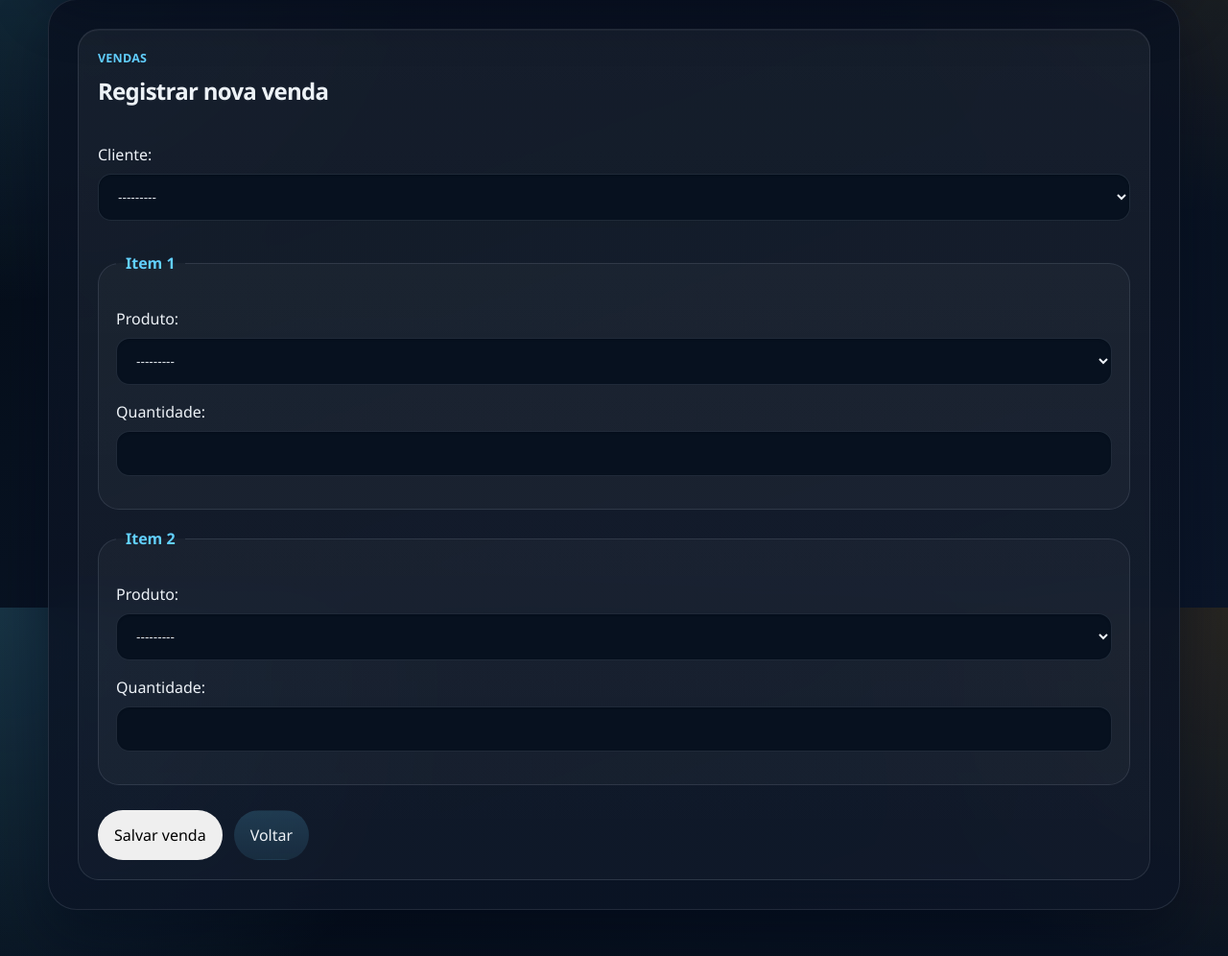
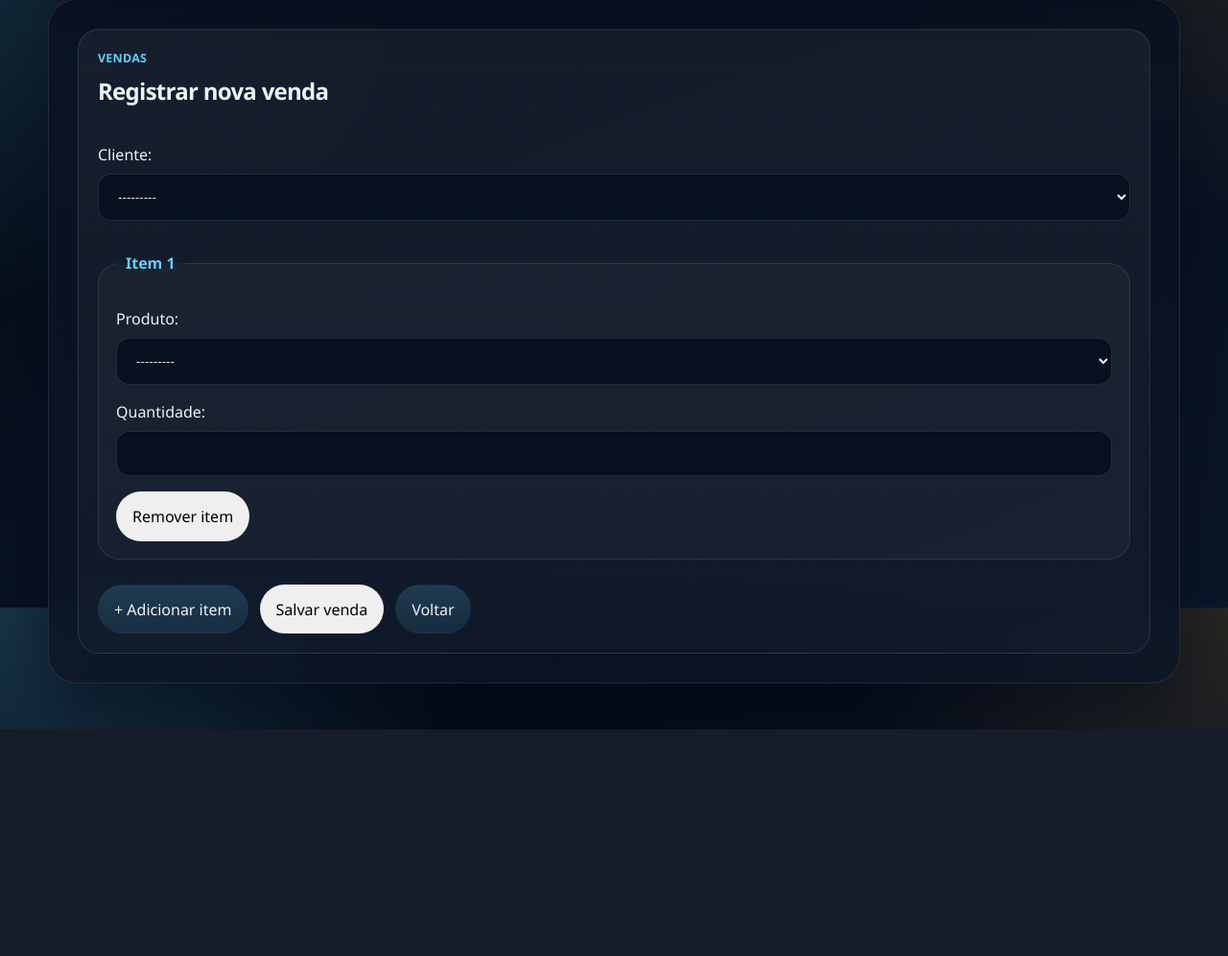
Before and after one commit to JoaoOtavio13/CRM, a Django app: page /vendas/nova/ in a window 1280 px wide. Shown: the part 167-1163 px from the top of the page at 96% size. After the commit the page ends 927 px from the top, so only its background shows below. Run offline with Django 5.2, Linux system fonts and the light colour scheme; a user stored in the database is signed in; tables that the repository leaves empty hold one stand-in row (values such as "Sample post").

Commit message:
feat: permite adicionar n itens em uma venda com formset dinâmico

```diff
--- a/vendas/forms.py
+++ b/vendas/forms.py
@@ -49,7 +49,7 @@
     Venda,
     ItemVenda,
     form=ItemVendaForm,
-    extra=2,
+    extra=1,
     can_delete=False,
 )
 
--- a/vendas/templates/vendas/registrar_venda.html
+++ b/vendas/templates/vendas/registrar_venda.html
@@ -6,22 +6,84 @@
 <div class="card">
     <p class="eyebrow">Vendas</p>
     <h2>Registrar nova venda</h2>
-    <form method="post">
+    <form method="post" id="venda-form">
         {% csrf_token %}
         {{ venda_form.as_p }}
         {{ formset.management_form }}
-        <div class="grid">
+        <div class="grid" id="itens-container">
             {% for item_form in formset %}
-                <fieldset>
+                <fieldset class="item-formset">
                     <legend>Item {{ forloop.counter }}</legend>
                     {{ item_form.as_p }}
+                    <button type="button" class="remover-item" onclick="removerItem(this)">Remover item</button>
                 </fieldset>
             {% endfor %}
         </div>
         <div class="actions">
+            <button type="button" id="adicionar-item" class="action-link">+ Adicionar item</button>
             <button type="submit">Salvar venda</button>
             <a class="action-link" href="{% url 'vendas_list' %}">Voltar</a>
         </div>
     </form>
 </div>
+
+<script>
+    const container = document.getElementById('itens-container');
+    const totalForms = document.getElementById('id_{{ formset.prefix }}-TOTAL_FORMS');
+    const addButton = document.getElementById('adicionar-item');
+
+    function atualizarIndices() {
+        const fieldsets = container.querySelectorAll('.item-formset');
+        fieldsets.forEach((fieldset, index) => {
+            fieldset.querySelector('legend').textContent = `Item ${index + 1}`;
+            fieldset.querySelectorAll('input, select, textarea').forEach(input => {
+                const name = input.name;
+                if (name) {
+                    const newName = name.replace(/-\d+-/, `-${index}-`);
+                    input.name = newName;
+                    input.id = `id_${newName}`;
+                }
+            });
+            fieldset.querySelectorAll('label').forEach(label => {
+                const forAttr = label.getAttribute('for');
+                if (forAttr) {
+                    label.setAttribute('for', forAttr.replace(/-\d+-/, `-${index}-`));
+                }
+            });
+        });
+        totalForms.value = fieldsets.length;
+    }
+
+    function adicionarItem() {
+        const total = parseInt(totalForms.value);
+        const novoFieldset = container.querySelector('.item-formset').cloneNode(true);
+
+        // Limpar valores do novo fieldset
+        novoFieldset.querySelectorAll('input, select, textarea').forEach(input => {
+            if (input.type !== 'hidden') {
+                input.value = '';
+            }
+        });
+
+        // Limpar erros
+        novoFieldset.querySelectorAll('.errorlist').forEach(el => el.remove());
+
+        container.appendChild(novoFieldset);
+        totalForms.value = total + 1;
+        atualizarIndices();
+    }
+
+    function removerItem(button) {
+        const fieldsets = container.querySelectorAll('.item-formset');
+        if (fieldsets.length > 1) {
+            button.closest('.item-formset').remove();
+            atualizarIndices();
+        } else {
+            alert('A venda deve ter pelo menos um item.');
+        }
+    }
+
+    addButton.addEventListener('click', adicionarItem);
+    atualizarIndices();
+</script>
 {% endblock %}
```
